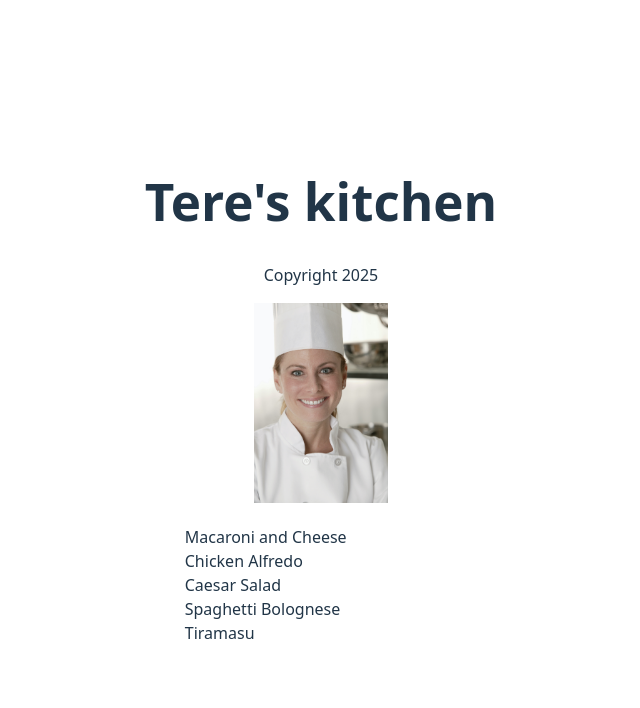
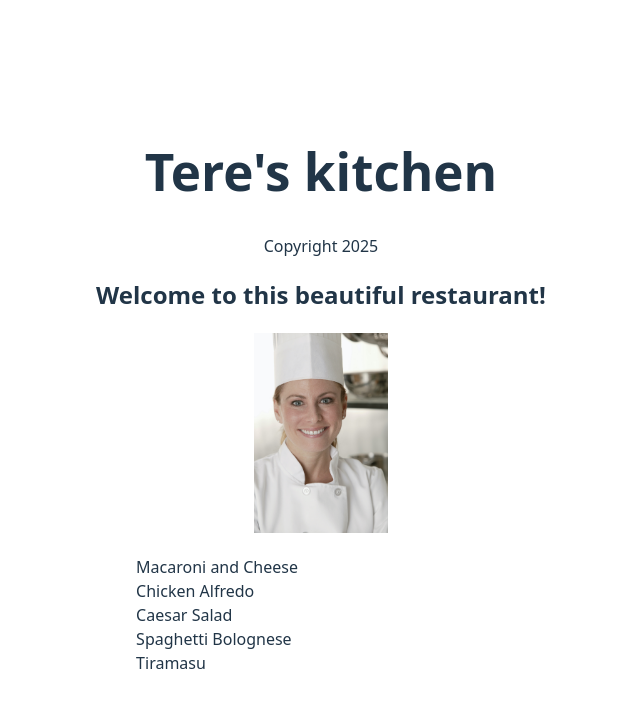
Before and after one commit to gloriaLVela/react-project, a React (Vite) app: page / in a window 1280 px wide. Shown: the top 708 px of the page, without its empty margins (319-959 px from the left). Built offline with nearby package versions, Linux system fonts and the light colour scheme.

Commit message:
Use fragments

```diff
--- a/src/App.jsx
+++ b/src/App.jsx
@@ -27,8 +27,11 @@ function Header({name, year}){
     //console.log(dishes);
   function Main({dishes}){
     return (
+      <>
+      <div>
+        <h2>Welcome to this beautiful restaurant!</h2>
+        </div>
       <main>
-
       <img
         src={chef}
         height={200}
@@ -41,6 +44,7 @@ function Header({name, year}){
       </ul>
 
       </main>
+      </>
     )
   }
 function App() {
```
